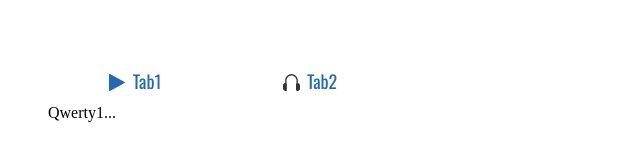
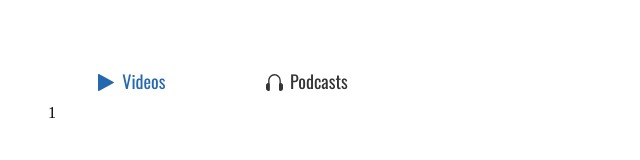
Before and after one commit to OlenaSkliar/slideToggle-jQuery, a plain HTML site: page tabs.html in a window 1280 px wide. Shown: the whole page, without its empty margins (0-640 px from the left). Drawn offline with nearby package versions, Linux system fonts and the light colour scheme.

Commit message:
new changes html

```diff
--- a/tabs.css
+++ b/tabs.css
@@ -41,6 +41,5 @@
 .tab .heading{
     font-size: 18px;
     font-family: 'Oswald', sans-serif;
-    color: #343435;
-    color: #2469B0
+    color: #343435
 }
--- a/tabs.html
+++ b/tabs.html
@@ -15,22 +15,22 @@
                     <img src="/img/arrow-right-black.svg">
                     <img src="img/arrow-right-blue.svg">
                 </div>
-                <div class="heading">Tab1</div>
+                <div class="heading">Videos</div>
             </div>
             <div class="tab" data-tab="tab2">
                 <div class="mr-8 icons">
                     <img src="img/audio-black.svg">
                     <img src="img/audio-blue.svg">
                 </div>
-                <div class="heading">Tab2</div>
+                <div class="heading">Podcasts</div>
             </div>
         </div>
         <div class="tabs-items">
             <div id="tab1" class="tabs-item">
-                Qwerty1...
+                1
             </div>
             <div id="tab2" class="tabs-item none">
-                Qwerty2...
+                2
             </div>
         </div>
     </div>
```
